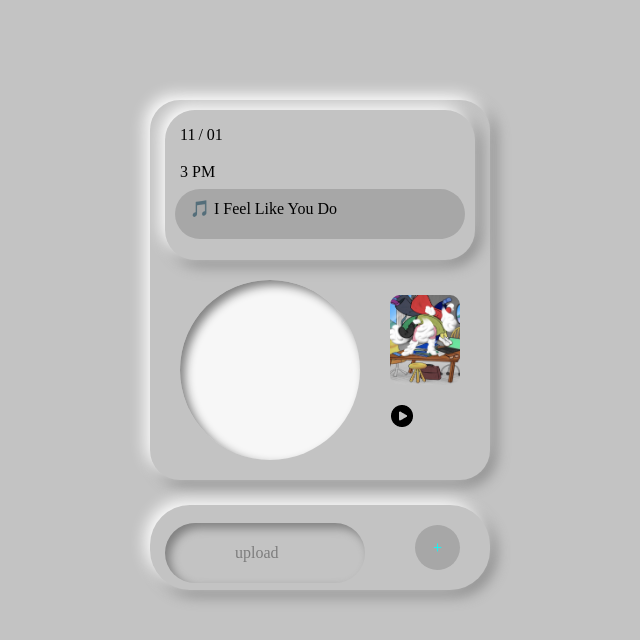
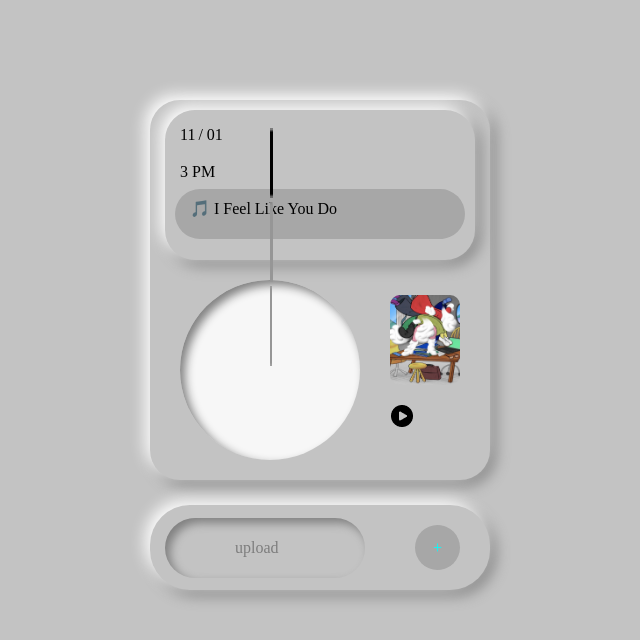
Before and after one commit to downy1218/clock-display, a plain HTML site: page index.html in a window 1280 px wide. Shown: the whole page, without its empty margins (320-960 px from the left). Drawn offline with Linux system fonts and the light colour scheme.

Commit message:
시계 초침 이미지

```diff
--- a/index.css
+++ b/index.css
@@ -81,7 +81,6 @@ body{
     margin-left: 15px;
     display: flex;
     align-items: center;
-    margin-top: 10px;
 }
 .upload p{
     margin-left: 70px;
@@ -118,6 +117,7 @@ body{
     border-radius: 100%;
     box-shadow: inset 5px 5px 10px grey;
     background-color: rgba(255, 255, 255, 0.868);
+    position: relative;
 }
 
 #img{
@@ -132,3 +132,13 @@ body{
 #playBtn{
     cursor: pointer;
 }
+.chim img{
+    width: 3px;
+}
+
+.chim{
+    position: absolute;
+    bottom: 50%;
+    left: 50%;
+    transform-origin: 50% 50%;
+}
--- a/index.html
+++ b/index.html
@@ -24,8 +24,17 @@
 
         <div class="middleContainer">
             <div class="clock">
-                <!-- <div></div> 시간 -->
-                <!-- <div></div> 분 -->
+                <div class="chim">
+                    <div id="hour">
+                        <img src="./img/Line 1.png" style="height: 70px;">
+                    </div>
+                    <div id="minute">
+                        <img src="./img/Line 2.png" style="height: 80px;">
+                    </div>
+                    <div id="sec">
+                        <img src="./img/Line 2.png" style="height: 80px; width: 1.5px;">
+                    </div>
+                </div>
             </div>
 
             <div class="imgContainer">
```
Also changed, not shown: img/Line 1.png (added), img/Line 2.png (added).
